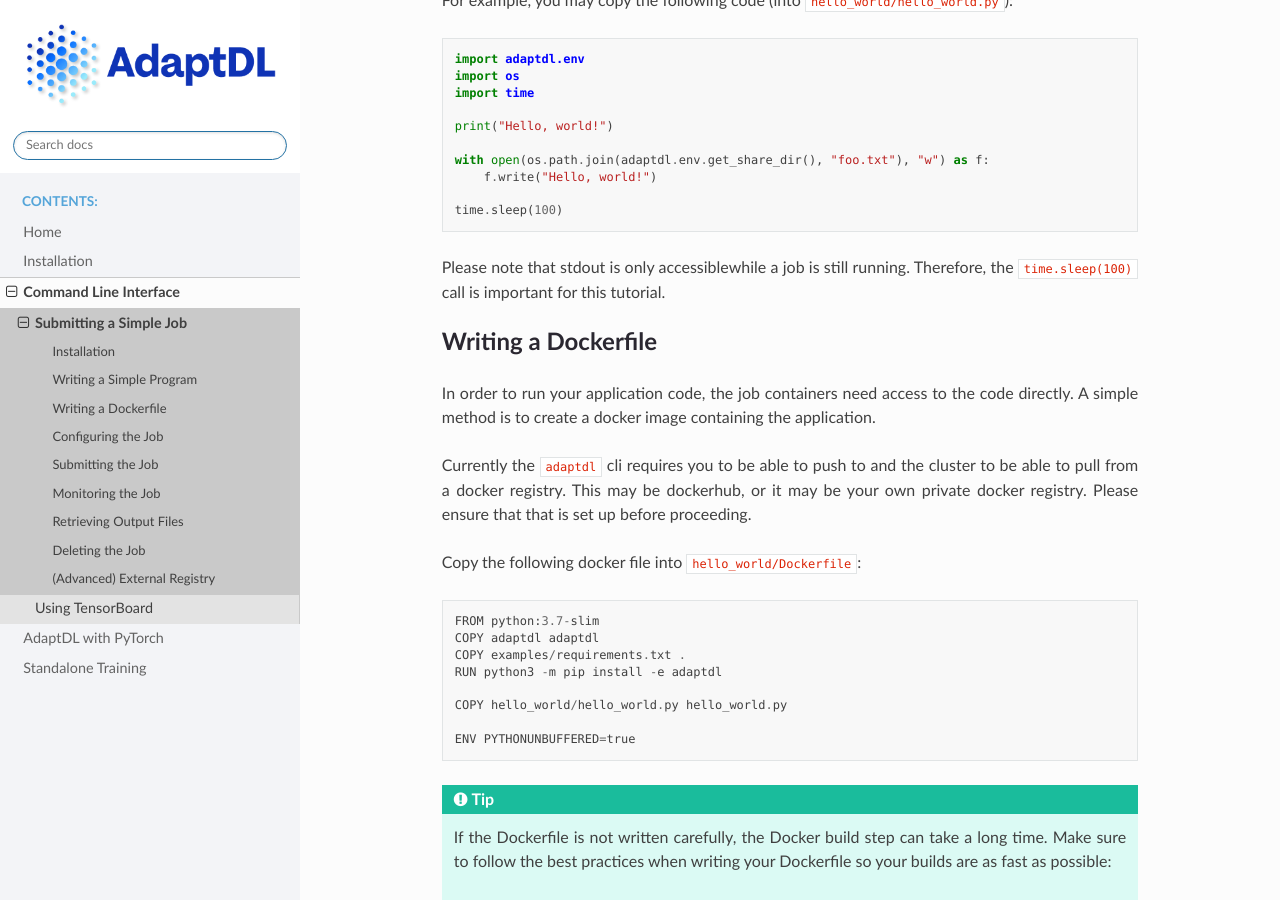
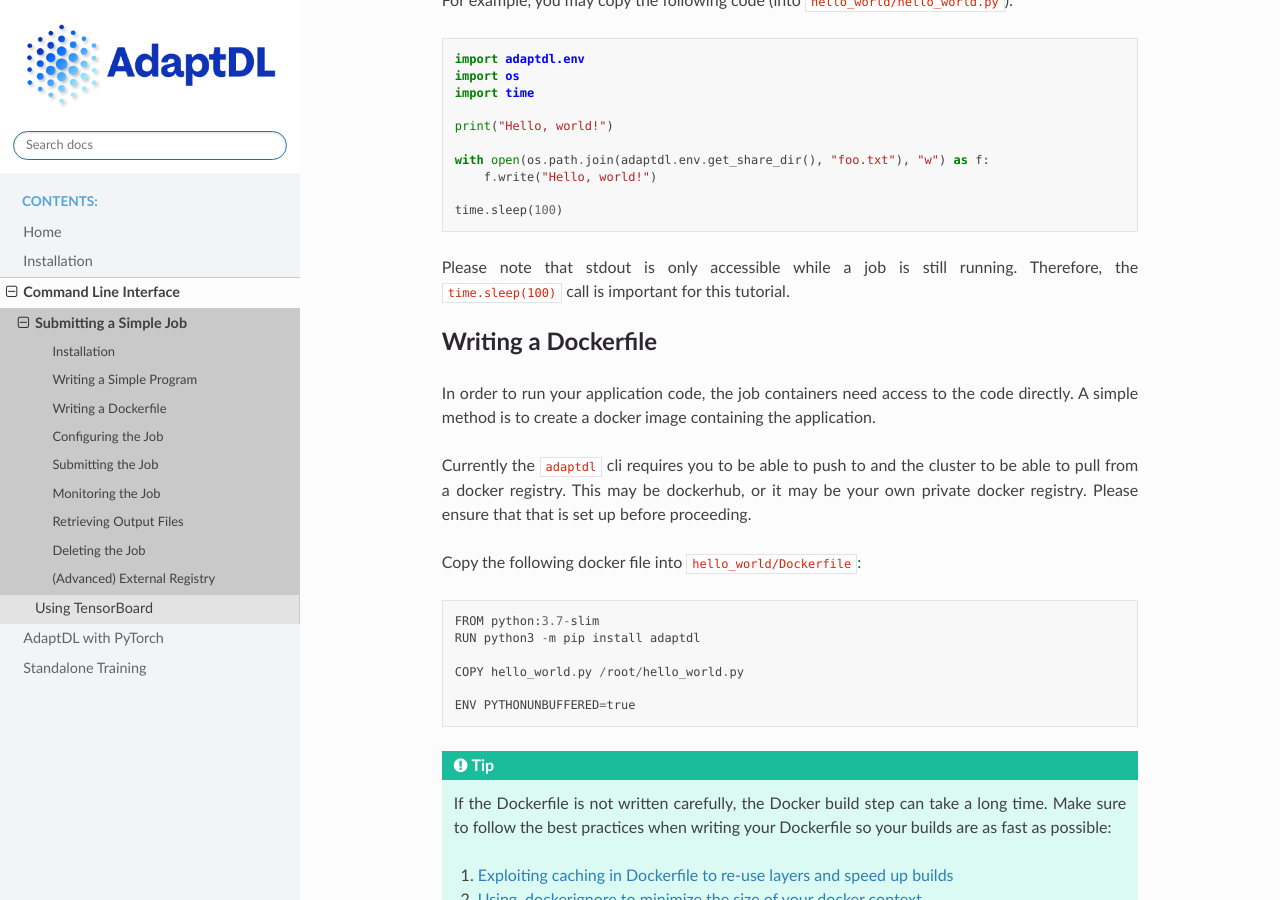
Before and after one commit to petuum/adaptdl, a Sphinx documentation site: the page built from docs/commandline/simple-job.rst, in a window 1280 px wide and 900 px high, scrolled down 537 px. Built offline with Sphinx 7.4.7 and the Read the Docs theme 2.0.0, drawn with Linux system fonts in a browser that asks for light colours; pages that are not in the unit, such as notebooks, are missing from menus.

Commit message:
update docs

```diff
--- a/docs/commandline/simple-job.rst
+++ b/docs/commandline/simple-job.rst
@@ -35,7 +35,7 @@
 
    time.sleep(100)
 
-Please note that stdout is only accessiblewhile a job is still running.
+Please note that stdout is only accessible while a job is still running.
 Therefore, the ``time.sleep(100)`` call is important for this tutorial.
 
 Writing a Dockerfile
@@ -55,11 +55,9 @@
 ::
 
     FROM python:3.7-slim
-    COPY adaptdl adaptdl
-    COPY examples/requirements.txt .
-    RUN python3 -m pip install -e adaptdl
+    RUN python3 -m pip install adaptdl
 
-    COPY hello_world/hello_world.py hello_world.py
+    COPY hello_world.py /root/hello_world.py
 
     ENV PYTHONUNBUFFERED=true
 
@@ -179,7 +177,7 @@
 
 ::
 
-    adaptdl cp <adaptdl-job> -r adaptdl/share/foo.txt -l foo.txt
+    adaptdl cp <adaptdl-job>:/adaptdl/share/foo.txt foo.txt
 
 ``foo.txt`` on your local client should then contain ``hello world``
 
--- a/docs/commandline/tensorboard.rst
+++ b/docs/commandline/tensorboard.rst
@@ -17,7 +17,7 @@
 ::
 
    os.path.join(os.getenv("ADAPTDL_TENSORBOARD_LOGDIR"),
-                          adaptdl.env.get_job_id())
+                          adaptdl.env.job_id())
 
 Following :doc:`AdaptDL with PyTorch <../adaptdl-pytorch>`, the following changes are made to the ``test`` function
 to write to tensorboard:
@@ -28,7 +28,7 @@
         test_loss = stats["test_loss"] / len(test_loader.dataset)
         correct = stats["correct"]
         tensorboard_dir = os.path.join(os.getenv("ADAPTDL_TENSORBOARD_LOGDIR", "/tmp"),
-                                       adaptdl.env.get_job_id())
+                                       adaptdl.env.job_id())
         with SummaryWriter(tensorboard_dir) as writer:
             writer.add_scalar("Test/Loss", test_loss, epoch)
             writer.add_scalar("Test/Accuracy", 100. * correct / len(test_loader.dataset), epoch)
```
Also changed, not shown: 1 other file.
